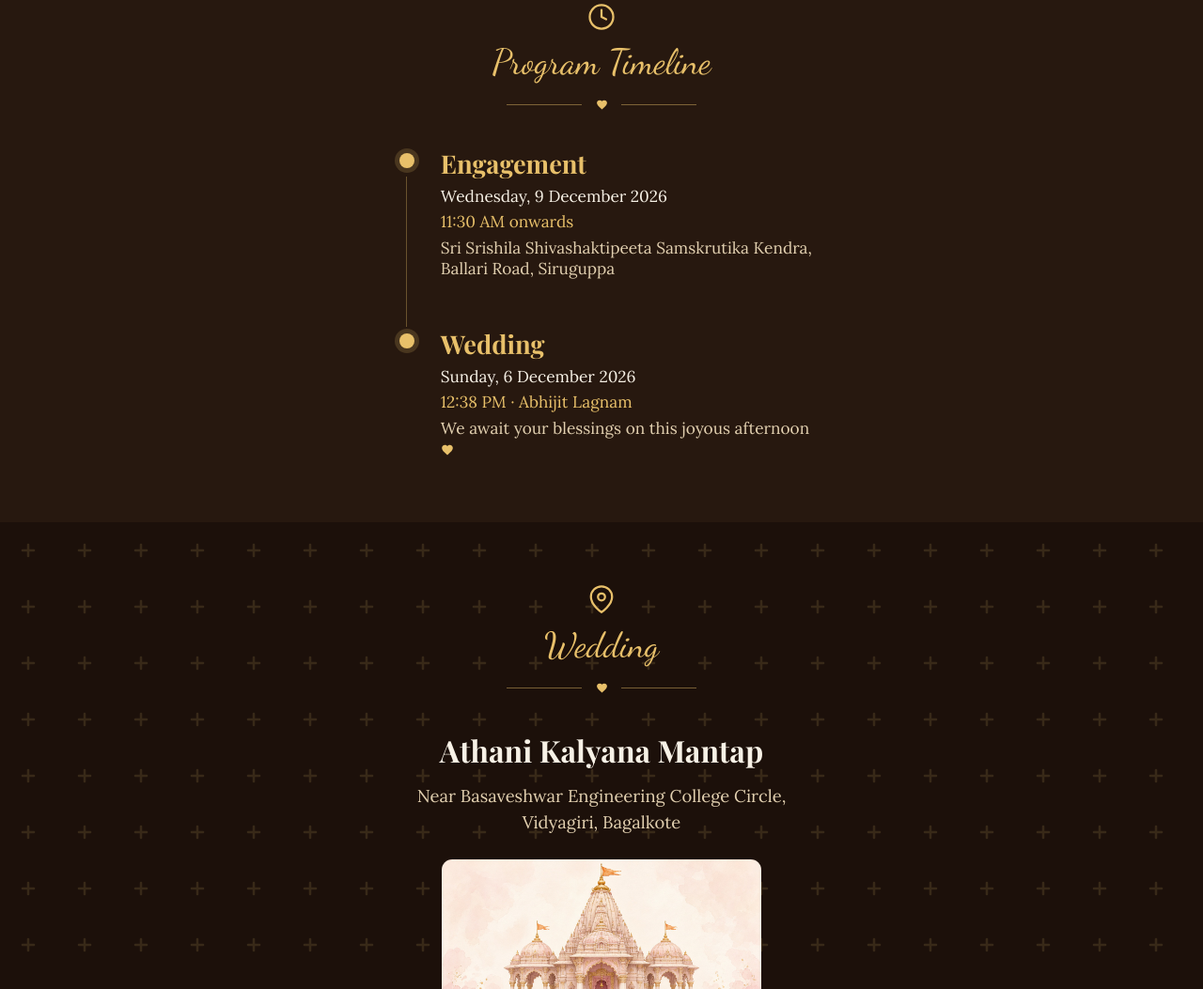
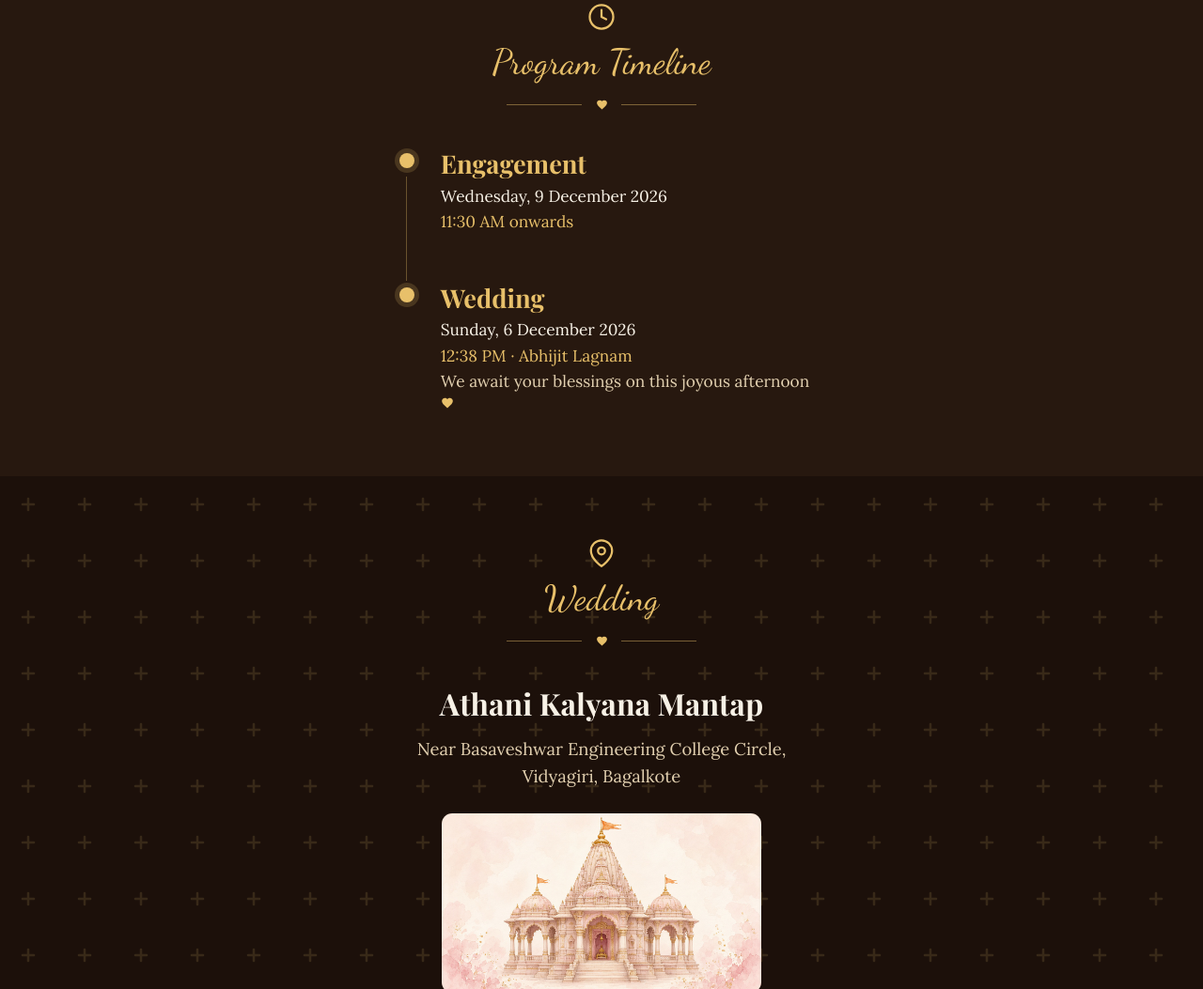
Before and after one commit to 5hivaraj/manjushree-suraj-wedding, a plain HTML site: page index.html in a window 1280 px wide. Shown: the part 2443-3496 px from the top of the page at 94% size. Drawn offline with nearby package versions, Linux system fonts and the light colour scheme; animation ran at ten frames a second; a web font is replaced by a local one.

Commit message:
Remove the engagement venue line from the timeline.
Co-authored-by: Cursor <cursoragent@cursor.com>

```diff
--- a/index.html
+++ b/index.html
@@ -538,8 +538,7 @@ const INVITE = {
     {
       title: "Engagement",
       date: "Wednesday, 9 December 2026",
-      time: "11:30 AM onwards",
-      note: "Sri Srishila Shivashaktipeeta Samskrutika Kendra, Ballari Road, Siruguppa"
+      time: "11:30 AM onwards"
     },
     {
       title: "Wedding",
@@ -579,7 +578,7 @@ function applyInvite() {
       <h3>${ev.title}</h3>
       <p>${ev.date}</p>
       <p class="when">${ev.time}</p>
-      <p class="note">${ev.note}${ev.heart ? " " + HEART : ""}</p>
+      ${ev.note ? `<p class="note">${ev.note}${ev.heart ? " " + HEART : ""}</p>` : ""}
     </div>
   `).join("");
 
```
